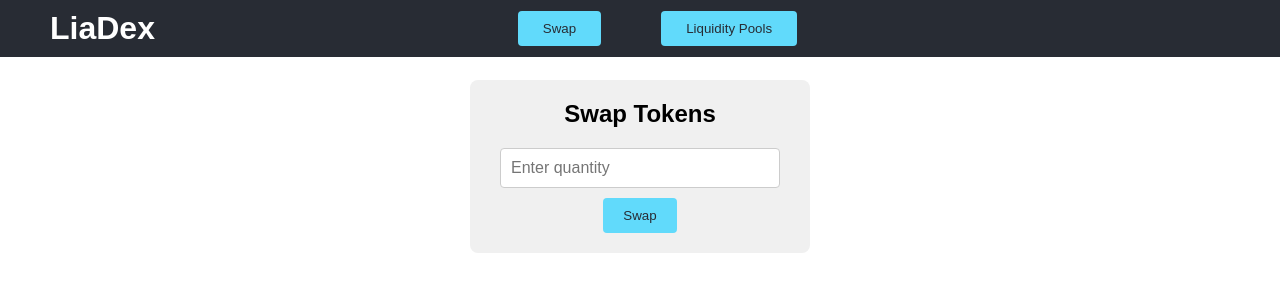
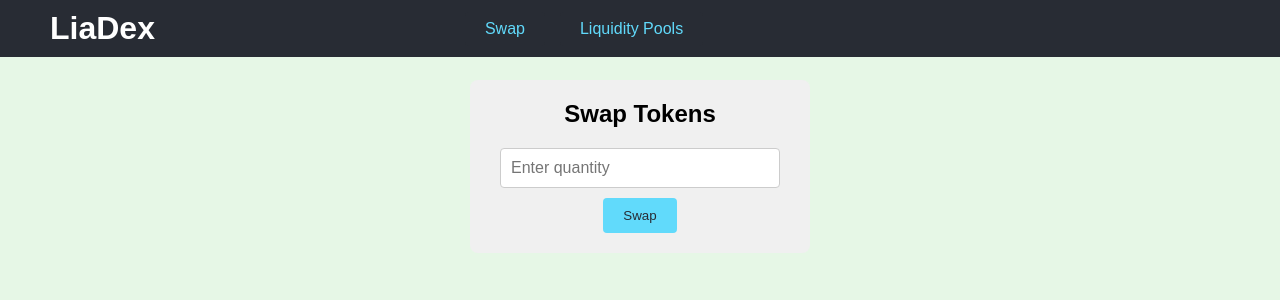
Before and after one commit to Codam-02/Liadex-web-app, a React (Create React App) app: page / in a window 1280 px wide. Shown: the top 300 px of the page. Built offline with nearby package versions, Linux system fonts and the light colour scheme.

Commit message:
css updated

```diff
--- a/src/App.css
+++ b/src/App.css
@@ -1,6 +1,7 @@
 body {
   margin: 0;
   font-family: Arial, sans-serif;
+  background-color: #e6f7e6;
 }
 
 .App {
@@ -42,24 +43,24 @@ body {
 .header-center {
   display: flex;
   align-items: center;
-  justify-content: center; /* Center buttons horizontally */
-  gap: 60px; /* Increased gap between buttons */
-  flex-grow: 1; /* Allow header-center to take remaining space */
-  margin-right: 120px;
+  gap: 15px;
+  flex-grow: 1;
+  margin-left: 310px;
 }
 
 .header-button {
-  background-color: #61dafb;
+  background-color: #282c34;
   border: none;
-  color: #282c34;
-  padding: 10px 25px;
+  color: #61dafb;
+  padding: 8px 20px;
+  font-size: 16px;
   cursor: pointer;
   border-radius: 4px;
   transition: background-color 0.3s ease;
 }
 
 .header-button:hover {
-  background-color: #45aaf2;
+  color: #45aaf2;
 }
 
 .App-main {
```
